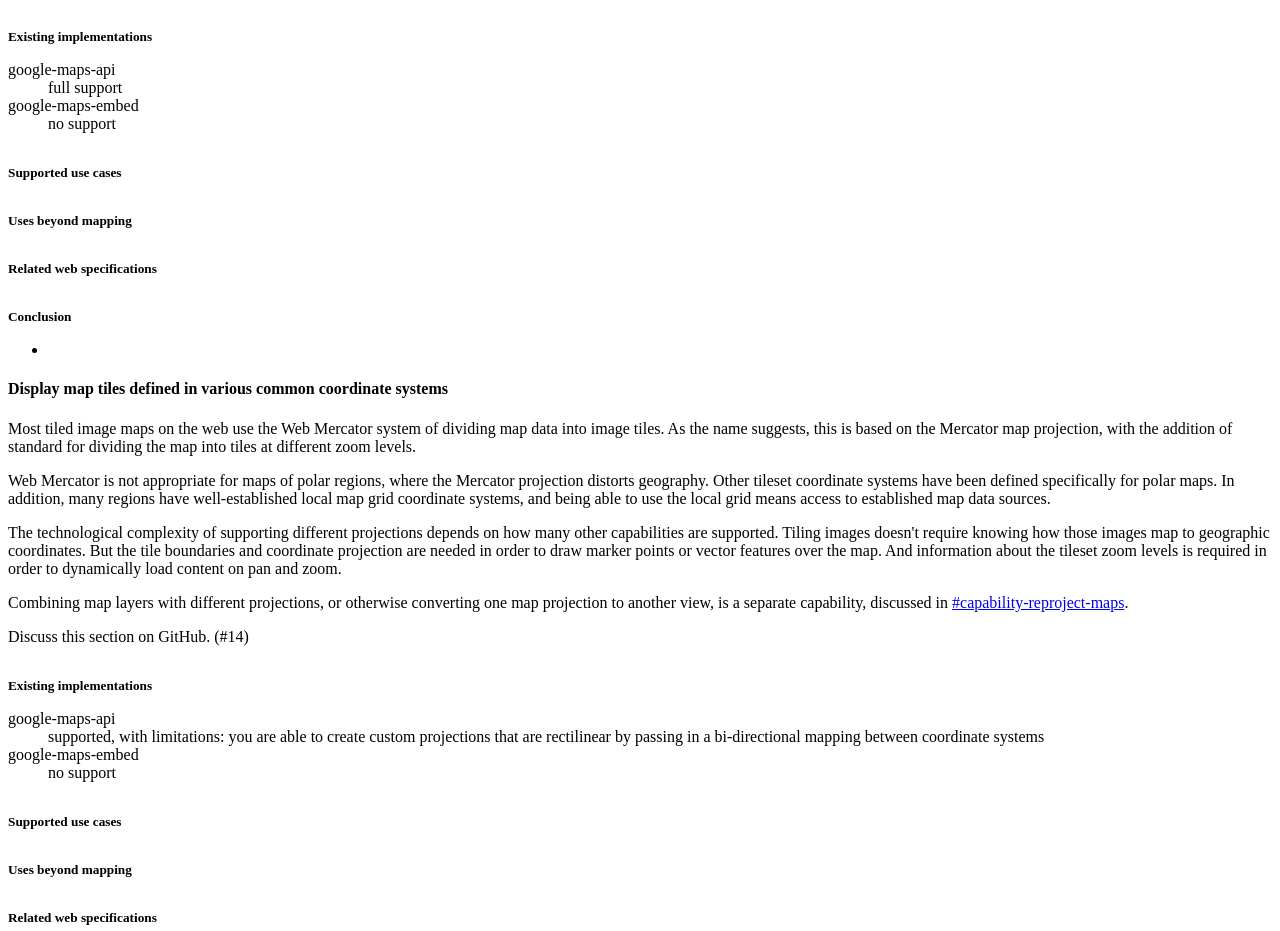
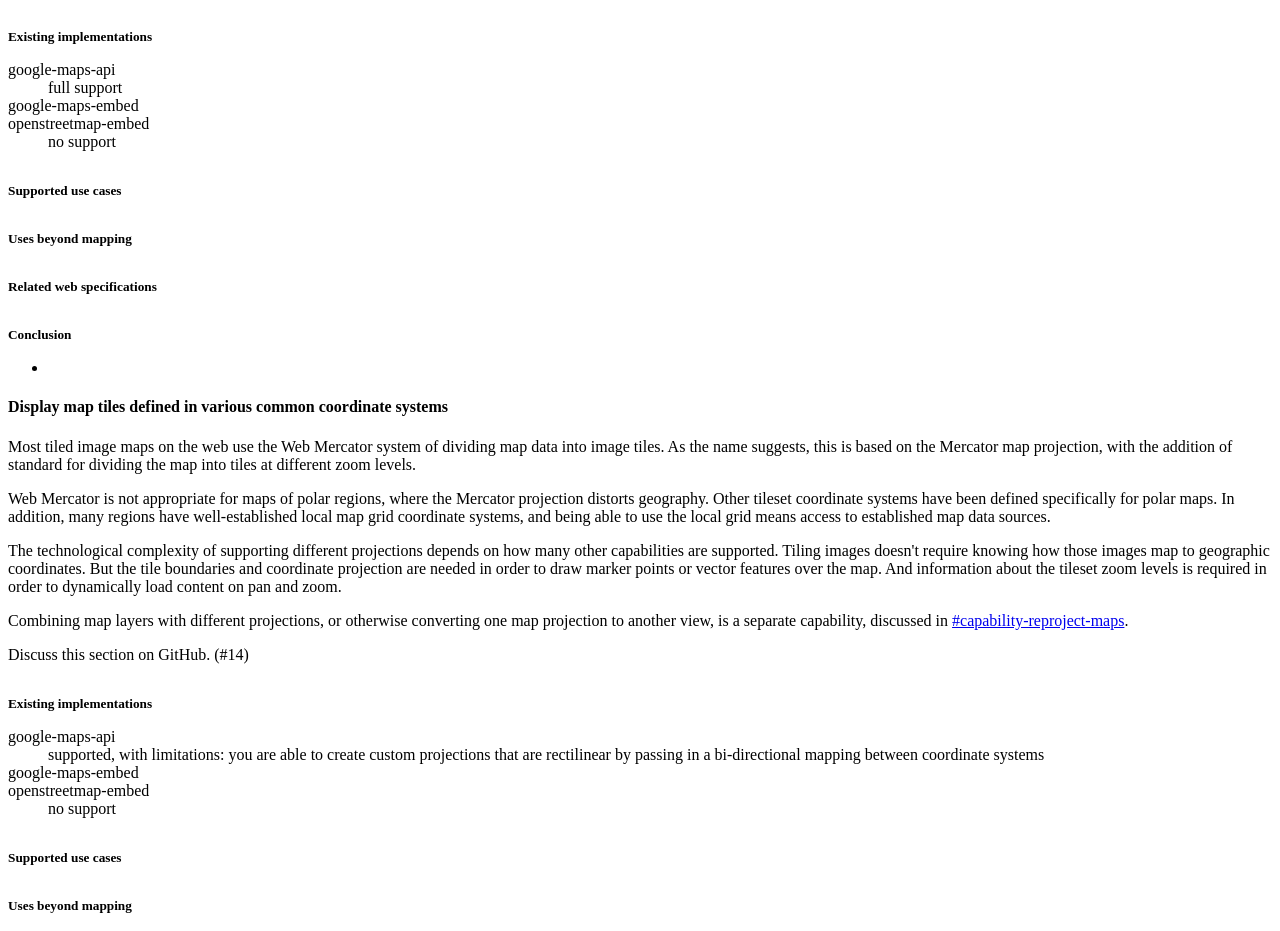
Before and after one commit to Maps4HTML/HTML-Map-Element-UseCases-Requirements, a plain HTML site: page index.html in a window 1280 px wide. Shown: the part 11069-12000 px from the top of the page. Drawn offline with Linux system fonts and the light colour scheme.

Commit message:
[#26] Add OpenStreetMap embed capabilities

```diff
--- a/index.html
+++ b/index.html
@@ -1499,6 +1499,7 @@ they would need to rely on a third-party service for the map data.
   <a>full support</a>
 </dd>
 <dt>google-maps-embed</dt>
+<dt>openstreetmap-embed</dt>
 <dd>
   <a>no support</a>
 </dd>
@@ -1575,6 +1576,7 @@ is a separate capability, discussed in <a href="#capability-reproject-maps"></a>
   <a>supported, with limitations</a>: you are able to create custom projections that are rectilinear by passing in a bi-directional mapping between coordinate systems
 </dd>
 <dt>google-maps-embed</dt>
+<dt>openstreetmap-embed</dt>
 <dd>
   <a>no support</a>
 </dd>
@@ -1634,8 +1636,9 @@ Based on the limited data, we are <a data-ucr-role="conclusion">undecided</a> ab
 <dt>google-maps-embed</dt>
 <dt>google-maps-api</dt>
 <dd><a>full support</a>:
-<!-- details about what is/isn't supported -->
-</dd>
+</dd>
+<dt>openstreetmap-embed</dt>
+<dd><a>supported, with limitations</a>: only allows you to show a single marker on embedded maps
 </dl>
 
 <h5>Supported use cases</h5>
@@ -1709,6 +1712,7 @@ and the target of user events.
   <!-- details about what is/isn't supported -->
 </dd>
 <dt>google-maps-embed</dt>
+<dt>openstreetmap-embed</dt>
 <dd><a>no support</a>:</dd>
 </dl>
 
@@ -1770,6 +1774,7 @@ it needs to be able to link to other web resources.
   <!-- details about what is/isn't supported -->
 </dd>
 <dt>google-maps-embed</dt>
+<dt>openstreetmap-embed</dt>
 <dd><a>no support</a>:</dd>
 </dl>
 
@@ -1843,6 +1848,7 @@ are the iframe embeds.
   The Maps Static API can be used to serve a static image without JavaScript. However, this is not the default fallback behavior for the other map APIs when JavaScript is turned off, and it must be implemented as a custom feature.
 </dd>
 <dt>google-maps-embed</dt>
+<dt>openstreetmap-embed</dt>
 <dd><a>no support</a>:</dd>
 </dl>
 
@@ -2093,6 +2099,7 @@ Thought is needed on how to make panning accessible to all users.
 <dl data-ucr-role="implementation-notes">
 <dt>google-maps-embed</dt>
 <dt>google-maps-api</dt>
+<dt>openstreetmap-embed</dt>
 <dd><a>full support</a>:
 </dd>
 </dl>
@@ -2107,6 +2114,7 @@ Thought is needed on how to make panning accessible to all users.
 <dl data-ucr-role="implementation-notes">
 <dt>google-maps-embed</dt>
 <dt>google-maps-api</dt>
+<dt>openstreetmap-embed</dt>
 <dd><a>full support</a>:
 </dd>
 </dl>
@@ -2130,6 +2138,7 @@ the layout is magnified, but annotations such as text size and stroke width do n
 <dl data-ucr-role="implementation-notes">
 <dt>google-maps-embed</dt>
 <dt>google-maps-api</dt>
+<dt>openstreetmap-embed</dt>
 <dd><a>full support</a>:
 </dd>
 </dl>
@@ -2168,7 +2177,8 @@ these "attribution control" values can be set in configuration.
 <h5>Existing implementations</h5>
 <dl data-ucr-role="implementation-notes">
 <dt>google-maps-embed</dt>
-<dd><a>full support</a>:
+<dt>openstreetmap-embed</dt>
+<dd><a>full support</a>: automatically generated and attributed to their respective providers
 </dd>
 </dl>
 </section>
@@ -2193,6 +2203,7 @@ these "attribution control" values can be set in configuration.
   <a>full support</a>:
 </dd>
 <dt>google-maps-embed</dt>
+<dt>openstreetmaps-embed</dt>
 <dd><a>no support</a>:
 <!-- details about what is/isn't supported -->
 </dd>
@@ -2256,6 +2267,7 @@ which then control the map viewer using a client-side API.
 
 <dl data-ucr-role="implementation-notes">
 <dt>google-maps-embed</dt>
+<dt>openstreetmaps-embed</dt>
 <dd>
   <a>no support</a>:
   <!-- details about what is/isn't supported -->
@@ -2323,6 +2335,7 @@ whether or not the web browser includes on-screen controls by default.
   <a>full support</a>:
 </dd>
 <dt>google-maps-embed</dt>
+<dt>openstreetmaps-embed</dt>
 <dd><a>no support</a>:
   <!-- details about what is/isn't supported -->
 </dd>
@@ -2449,6 +2462,7 @@ the web mapping service needs access to a Gazeteer search and corresponding data
 <dl data-ucr-role="implementation-notes">
 <dt>google-maps-embed</dt>
 <dt>google-maps-api</dt>
+<dt>openstreetmap-embed</dt>
 <dd><a>full support</a>:
 </dd>
 </dl>
@@ -2478,6 +2492,7 @@ letting user interaction rotate it to show parts of interest.
 </p>
 <dl data-ucr-role="implementation-notes">
 <dt>google-maps-embed</dt>
+<dt>openstreetmap-embed</dt>
 <dd><a>no support</a>:
 </dd>
 </dl>
@@ -2529,6 +2544,9 @@ so they can calculate directions to it.
 <h5>Existing implementations</h5>
 <p></p>
 <dl data-ucr-role="implementation-notes">
+<dt>openstreetmap-embed</dt>
+<dd><a>full support</a>:
+</dd>
 <dt>google-maps-embed</dt>
 <dd><a>supported, with limitations</a>:
   You are able to generate a link to the map that can be shared via a variety of methods, but there is no way way to easily this information to another application.
```
